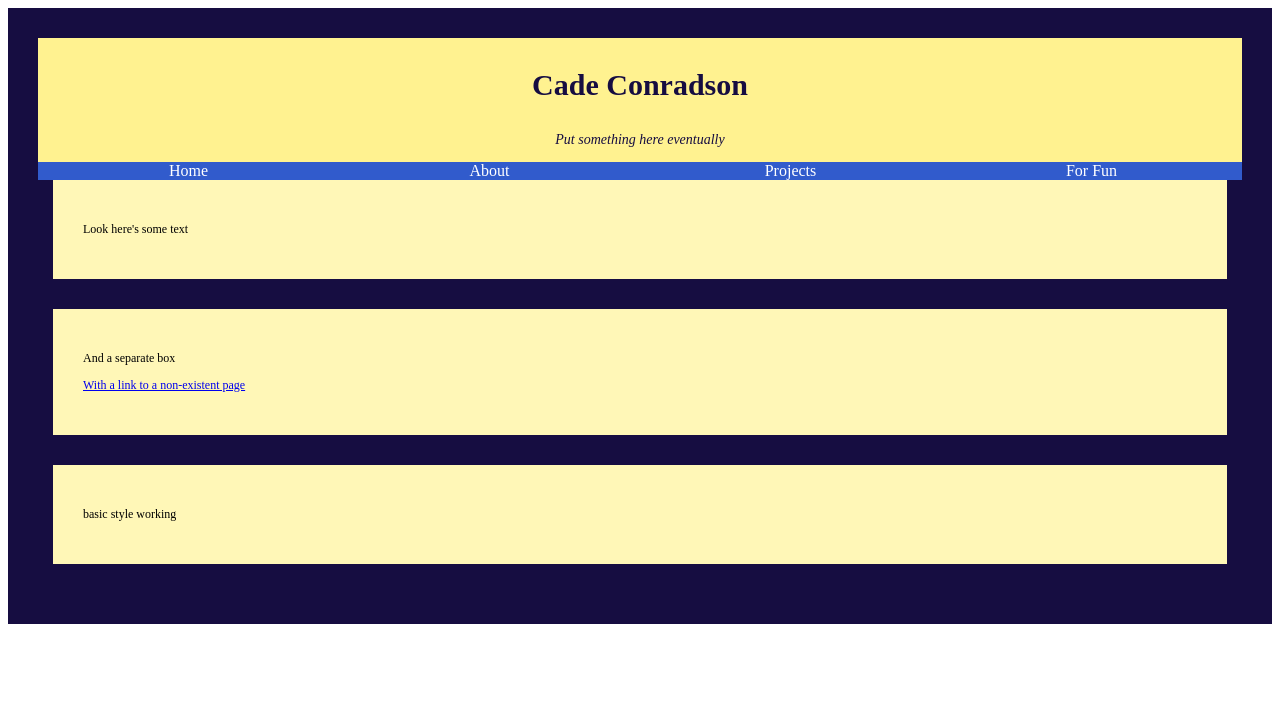
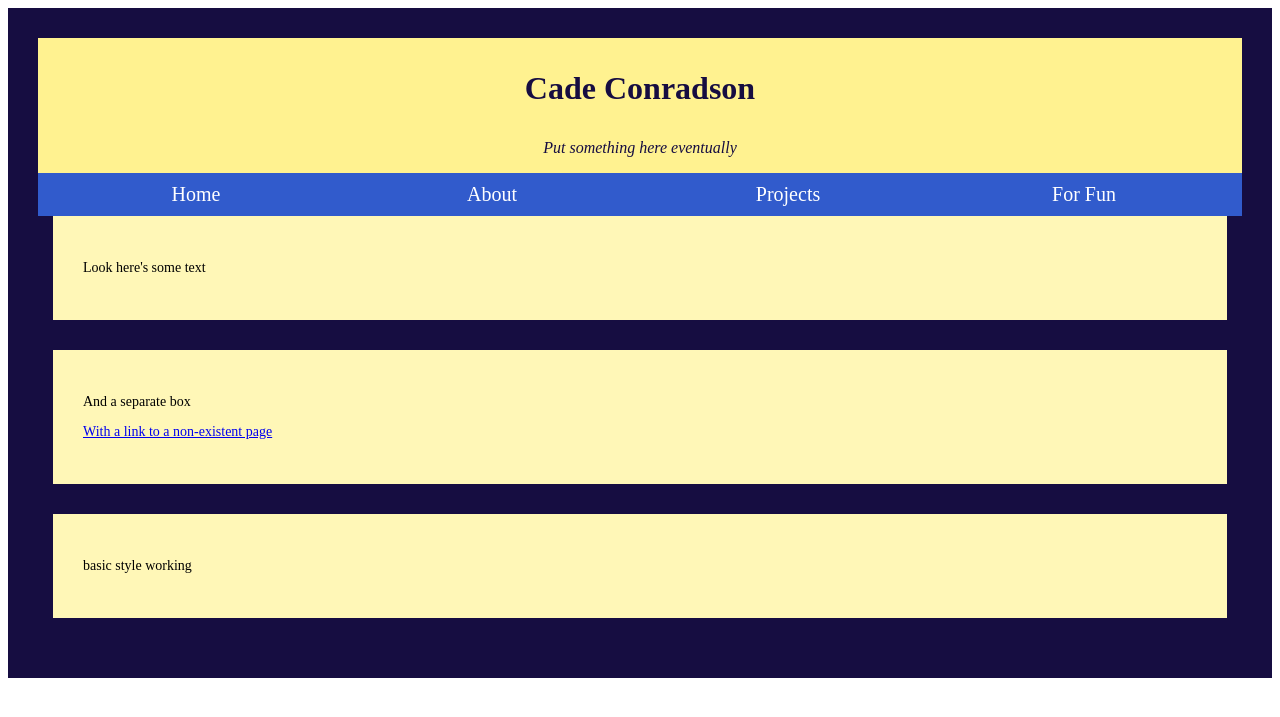
Before and after one commit to cconradson/cconradson.github.io, a Jekyll site: the page built from index.html, in a window 1280 px wide. Shown: the top 717 px of the page. Built offline with Jekyll 4.4.1, drawn with Linux system fonts in a browser that asks for light colours.

Commit message:
navbar attempt 7

```diff
--- a/assets/css/main.css
+++ b/assets/css/main.css
@@ -20,16 +20,16 @@ div[id="wrap"] {
 
 .nav {
 	background-color: #315bcc;
+	padding: 10px;
 	margin: 0;
 }
 
 .nav a {
 	float: left;
-	display: block;
 	text-align: center;
 	width: 25%;
 	color: #ffffff;
-	font-size: 16px;
+	font-size: 20px;
 	text-decoration: none;
 }
 
@@ -40,14 +40,14 @@ div[id="wrap"] {
 }
 
 h3[class="site.title"] {
-	font-size: 30px;
+	font-size: 32px;
 }
 
 p[class="site.description"] {
-	font-size: 14px;
+	font-size: 16px;
 	font-style: italic;
 }
 
 p {
-	font-size: 12px;
+	font-size: 14px;
 }
--- a/columns.html
+++ b/columns.html
@@ -18,7 +18,7 @@ title: columns
 
 		<div class="col">
 			<p>Column 2 just has this picture of a snake</p>
-			<img src="assets/images/snake.jpg" alt="This is Bob" style="width:100%">
+			<img src="assets/images/snake.jpg" alt="This is Bob" style="width:80%">
 		</div>
 	</div>
 
```
